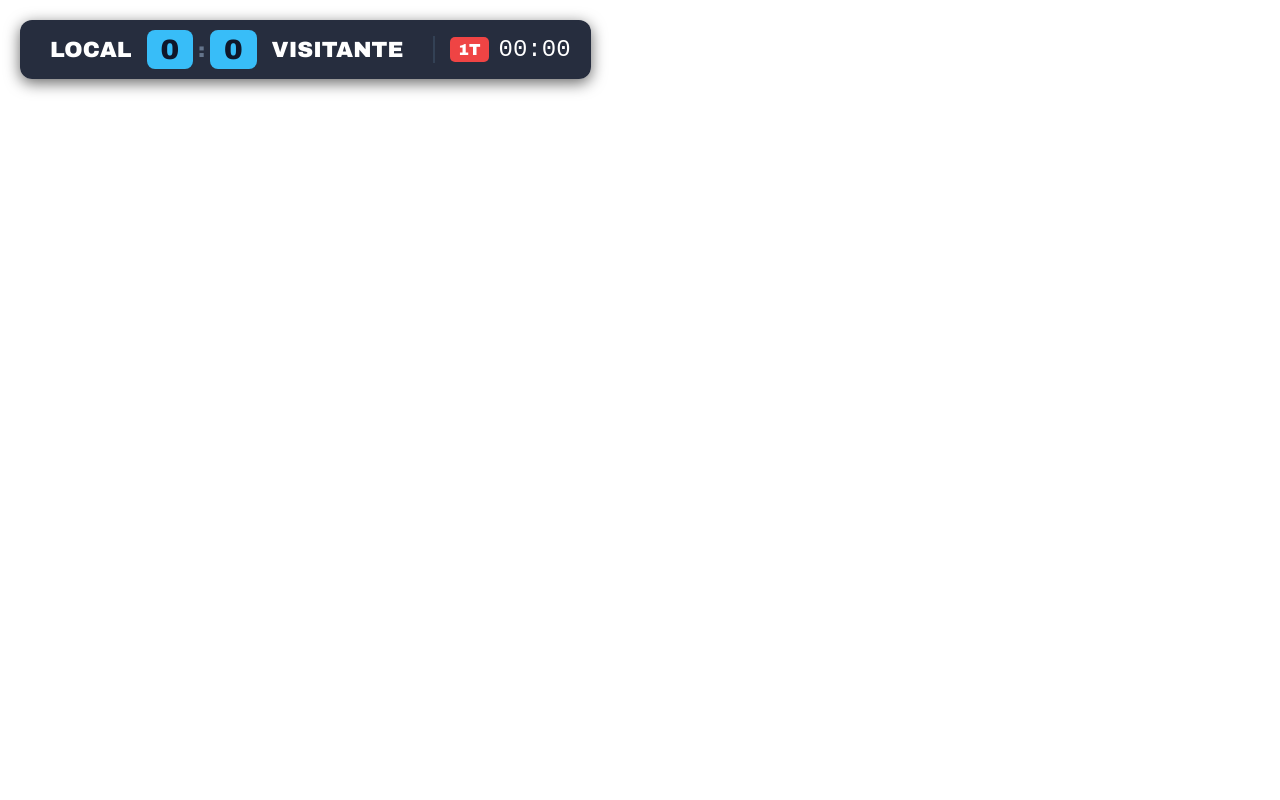
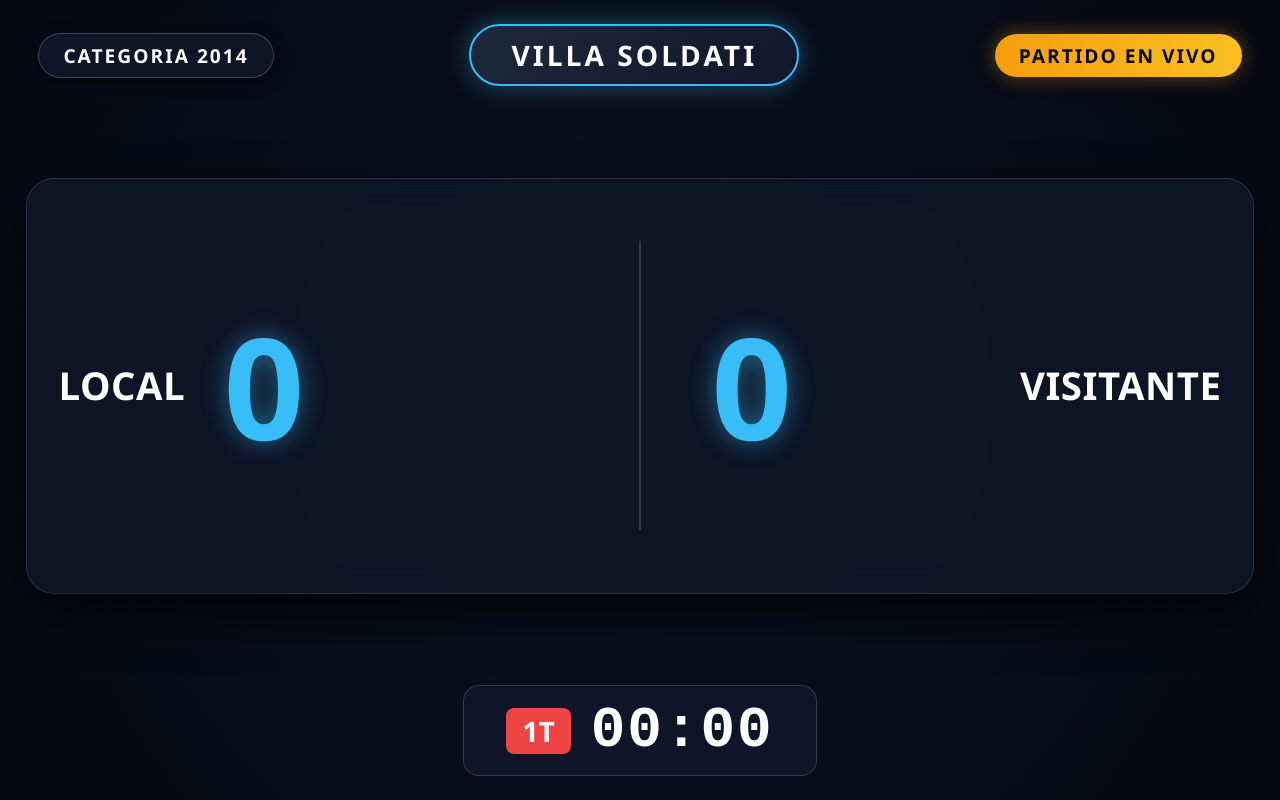
Before and after one commit to tablerojuventudunida/marcador, a website: page public/tv.html in a window 1280 px wide. Drawn offline with nearby package versions, Linux system fonts and the light colour scheme; no server answers.

Commit message:
Update tv.html

```diff
--- a/public/tv.html
+++ b/public/tv.html
@@ -2,188 +2,284 @@
 <html lang="es">
 <head>
   <meta charset="UTF-8">
-  <title>Marcador TV</title>
+  <meta name="viewport" content="width=device-width, initial-scale=1.0">
+  <title>Tablero TV Profesional</title>
   <script src="/socket.io/socket.io.js"></script>
   <style>
+    * { box-sizing: border-box; margin: 0; padding: 0; }
+
     body {
-      margin: 0;
-      padding: 0;
-      background: transparent;
-      font-family: 'Arial Black', sans-serif;
+      background-color: #060913;
+      background-size: cover;
+      background-position: center;
+      background-repeat: no-repeat;
+      color: #ffffff;
+      font-family: 'Segoe UI', Roboto, sans-serif;
+      height: 100vh;
+      display: flex;
+      flex-direction: column;
+      justify-content: space-between;
+      align-items: center;
+      padding: 3vh 3vw;
       overflow: hidden;
     }
 
-    /* BARRA SUPERIOR DEL MARCADOR */
-    #scoreboard {
+    .overlay {
       position: absolute;
-      top: 20px;
-      left: 20px;
+      inset: 0;
+      background: radial-gradient(circle, rgba(15,23,42,0.6) 0%, rgba(6,9,19,0.95) 100%);
+      z-index: 1;
+    }
+
+    .top-bar {
+      position: relative;
+      z-index: 2;
+      width: 100%;
+      display: flex;
+      justify-content: space-between;
+      align-items: center;
+    }
+
+    .category-badge {
+      font-size: 1.5vw;
+      font-weight: 900;
+      color: #ffffff;
+      background: rgba(15, 23, 42, 0.9);
+      padding: 8px 24px;
+      border-radius: 30px;
+      text-transform: uppercase;
+      letter-spacing: 2px;
+      border: 1px solid rgba(255, 255, 255, 0.2);
+      box-shadow: 0 4px 15px rgba(0, 0, 0, 0.5);
+    }
+
+    .center-badge {
+      font-size: 2.2vw;
+      font-weight: 900;
+      color: #ffffff;
+      background: linear-gradient(135deg, #1e293b, #0f172a);
+      padding: 10px 40px;
+      border-radius: 40px;
+      text-transform: uppercase;
+      letter-spacing: 3px;
+      border: 2px solid #38bdf8;
+      box-shadow: 0 0 25px rgba(56, 189, 248, 0.4);
+    }
+
+    .header-badge {
+      font-size: 1.5vw;
+      font-weight: 900;
+      color: #060913;
+      background: linear-gradient(90deg, #f59e0b, #fbbf24);
+      padding: 8px 24px;
+      border-radius: 30px;
+      text-transform: uppercase;
+      letter-spacing: 2px;
+      box-shadow: 0 0 20px rgba(245, 158, 11, 0.4);
+    }
+
+    .main-container {
+      position: relative;
+      z-index: 2;
+      display: flex;
+      flex-direction: column;
+      align-items: center;
+      width: 96vw;
+      max-width: 1600px;
+      gap: 20px;
+    }
+
+    .scoreboard {
+      display: flex;
+      width: 100%;
+      height: 52vh;
+      background: rgba(15, 23, 42, 0.85);
+      backdrop-filter: blur(16px);
+      border-radius: 28px;
+      border: 1px solid rgba(255, 255, 255, 0.12);
+      box-shadow: 0 20px 50px rgba(0, 0, 0, 0.8);
+      overflow: hidden;
+    }
+
+    .team-card {
+      flex: 1;
+      display: grid;
+      grid-template-columns: auto 1fr auto;
+      align-items: center;
+      padding: 0 2.5vw;
+      gap: 2vw;
+    }
+
+    .shield-box {
+      width: 13vw;
+      height: 13vw;
+      max-width: 180px;
+      max-height: 180px;
+      background: #ffffff;
+      border-radius: 50%;
       display: flex;
       align-items: center;
-      background: rgba(15, 23, 42, 0.9);
-      color: white;
-      border-radius: 12px;
-      padding: 10px 20px;
-      box-shadow: 0 4px 15px rgba(0,0,0,0.6);
+      justify-content: center;
+      padding: 6px;
+      box-shadow: 0 8px 25px rgba(0, 0, 0, 0.5);
+      border: 4px solid rgba(255, 255, 255, 0.3);
+      clip-path: circle(50% at 50% 50%);
     }
 
-    .team-logo {
-      width: 45px;
-      height: 45px;
-      object-fit: contain;
-      margin: 0 10px;
+    .shield-box img {
+      width: 100%;
+      height: 100%;
+      object-fit: cover;
+      border-radius: 50%;
     }
 
     .team-name {
-      font-size: 22px;
-      font-weight: bold;
+      font-size: 3vw;
+      font-weight: 900;
       text-transform: uppercase;
-      padding: 0 10px;
+      letter-spacing: 0.5px;
+      color: #ffffff;
+      white-space: normal;
+      word-break: normal;
+      line-height: 1.1;
     }
 
     .score {
-      font-size: 28px;
-      background: #38bdf8;
-      color: #0f172a;
-      padding: 4px 14px;
-      border-radius: 8px;
-      margin: 0 5px;
+      font-size: 11vw;
       font-weight: 900;
+      color: #38bdf8;
+      font-variant-numeric: tabular-nums;
+      text-shadow: 0 0 25px rgba(56, 189, 248, 0.5);
+      line-height: 1;
+      padding: 0 1vw;
     }
 
-    .timer-box {
-      margin-left: 20px;
-      border-left: 2px solid #334155;
-      padding-left: 15px;
+    .vs-divider {
+      width: 2px;
+      height: 70%;
+      background: rgba(255, 255, 255, 0.15);
+      align-self: center;
+    }
+
+    .timer-card {
+      position: relative;
+      z-index: 2;
       display: flex;
       align-items: center;
-      gap: 10px;
+      gap: 20px;
+      background: rgba(15, 23, 42, 0.95);
+      padding: 12px 42px;
+      border-radius: 16px;
+      border: 1px solid rgba(255, 255, 255, 0.15);
     }
 
-    .period-badge {
+    .period-tag {
+      font-size: 2.2vw;
+      font-weight: 900;
+      color: #ffffff;
       background: #ef4444;
-      color: white;
-      padding: 4px 8px;
-      border-radius: 5px;
-      font-size: 16px;
-      font-weight: bold;
+      padding: 4px 16px;
+      border-radius: 8px;
     }
 
-    .timer {
-      font-size: 24px;
+    .timer-text {
+      font-size: 4.5vw;
+      font-weight: 800;
+      font-family: monospace;
       color: #ffffff;
-      font-family: monospace;
-    }
-
-    /* OVERLAY ANIMADO DE GOL */
-    #goal-overlay {
-      position: fixed;
-      top: 0;
-      left: 0;
-      width: 100vw;
-      height: 100vh;
-      background: rgba(0, 0, 0, 0.8);
-      display: flex;
-      flex-direction: column;
-      justify-content: center;
-      align-items: center;
-      opacity: 0;
-      pointer-events: none;
-      transition: opacity 0.4s ease;
-      z-index: 9999;
-    }
-
-    #goal-overlay.active {
-      opacity: 1;
-    }
-
-    .goal-title {
-      font-size: 120px;
-      color: #eab308;
-      text-shadow: 0 0 20px #ef4444, 0 0 40px #eab308;
-      animation: pulse 0.6s infinite alternate;
-      margin: 0;
-      text-transform: uppercase;
-    }
-
-    .goal-team {
-      font-size: 55px;
-      color: white;
-      margin-top: 10px;
-      text-shadow: 0 2px 10px rgba(0,0,0,0.8);
-      text-transform: uppercase;
-    }
-
-    @keyframes pulse {
-      0% { transform: scale(0.95); }
-      100% { transform: scale(1.1); }
+      letter-spacing: 2px;
     }
   </style>
 </head>
 <body>
 
-  <div id="scoreboard">
-    <img id="homeLogo" class="team-logo" style="display:none;">
-    <span class="team-name" id="homeName">LOCAL</span>
-    <span class="score" id="homeScore">0</span>
-    <span style="font-size:20px; color:#64748b;">:</span>
-    <span class="score" id="awayScore">0</span>
-    <span class="team-name" id="awayName">VISITANTE</span>
-    <img id="awayLogo" class="team-logo" style="display:none;">
+  <div class="overlay"></div>
 
-    <div class="timer-box">
-      <span class="period-badge" id="period">1T</span>
-      <span class="timer" id="timer">00:00</span>
+  <div class="top-bar">
+    <div class="category-badge" id="categoryName">CATEGORIA 2014</div>
+    <div class="center-badge">VILLA SOLDATI</div>
+    <div class="header-badge">Partido en Vivo</div>
+  </div>
+
+  <div class="main-container">
+    <div class="scoreboard">
+      <!-- Local -->
+      <div class="team-card">
+        <div class="shield-box" id="homeShieldContainer" style="display: none;">
+          <img id="homeBadge" src="" alt="">
+        </div>
+        <div class="team-name" id="homeName">LOCAL</div>
+        <div class="score" id="homeScore">0</div>
+      </div>
+
+      <div class="vs-divider"></div>
+
+      <!-- Visitante -->
+      <div class="team-card" style="grid-template-columns: auto 1fr auto; direction: rtl;">
+        <div class="shield-box" id="awayShieldContainer" style="direction: ltr; display: none;">
+          <img id="awayBadge" src="" alt="">
+        </div>
+        <div class="team-name" id="awayName" style="direction: ltr; text-align: right;">VISITANTE</div>
+        <div class="score" id="awayScore" style="direction: ltr;">0</div>
+      </div>
     </div>
   </div>
 
-  <!-- CARTEL DE GOL -->
-  <div id="goal-overlay">
-    <h1 class="goal-title">¡¡GOOOOOL!!</h1>
-    <div class="goal-team" id="goalTeamName">EQUIPO</div>
+  <div class="timer-card">
+    <div class="period-tag" id="period">1T</div>
+    <div class="timer-text" id="clock">00:00</div>
   </div>
 
   <script>
     const socket = io();
 
+    function formatTime(totalSeconds) {
+      const m = Math.floor(totalSeconds / 60).toString().padStart(2, '0');
+      const s = (totalSeconds % 60).toString().padStart(2, '0');
+      return `${m}:${s}`;
+    }
+
     socket.on('updateState', (state) => {
       document.getElementById('homeName').innerText = state.homeName || 'LOCAL';
       document.getElementById('awayName').innerText = state.awayName || 'VISITANTE';
-      document.getElementById('homeScore').innerText = state.homeScore !== undefined ? state.homeScore : 0;
-      document.getElementById('awayScore').innerText = state.awayScore !== undefined ? state.awayScore : 0;
+      document.getElementById('homeScore').innerText = state.homeScore;
+      document.getElementById('awayScore').innerText = state.awayScore;
+      document.getElementById('clock').innerText = formatTime(state.seconds);
+      document.getElementById('period').innerText = state.period;
 
-      // AQUÍ SE CORRIGE EL PERÍODO (1T, 2T, etc.)
-      document.getElementById('period').innerText = state.period || '1T';
-
-      let mins = Math.floor((state.seconds || 0) / 60).toString().padStart(2, '0');
-      let secs = ((state.seconds || 0) % 60).toString().padStart(2, '0');
-      document.getElementById('timer').innerText = `${mins}:${secs}`;
-
-      if (state.homeLogo) {
-        document.getElementById('homeLogo').src = state.homeLogo;
-        document.getElementById('homeLogo').style.display = 'inline';
+      const catElem = document.getElementById('categoryName');
+      if (state.category) {
+        catElem.innerText = state.category;
+        catElem.style.visibility = 'visible';
       } else {
-        document.getElementById('homeLogo').style.display = 'none';
+        catElem.style.visibility = 'hidden';
       }
 
-      if (state.awayLogo) {
-        document.getElementById('awayLogo').src = state.awayLogo;
-        document.getElementById('awayLogo').style.display = 'inline';
+      // Renderizado correcto de escudos
+      const homeBadge = document.getElementById('homeBadge');
+      const homeBox = document.getElementById('homeShieldContainer');
+      if (state.homeLogo && state.homeLogo.trim() !== '') {
+        homeBadge.src = state.homeLogo;
+        homeBox.style.display = 'flex';
       } else {
-        document.getElementById('awayLogo').style.display = 'none';
+        homeBox.style.display = 'none';
       }
-    });
 
-    socket.on('triggerGoal', (data) => {
-      const overlay = document.getElementById('goal-overlay');
-      const teamLabel = document.getElementById('goalTeamName');
+      const awayBadge = document.getElementById('awayBadge');
+      const awayBox = document.getElementById('awayShieldContainer');
+      if (state.awayLogo && state.awayLogo.trim() !== '') {
+        awayBadge.src = state.awayLogo;
+        awayBox.style.display = 'flex';
+      } else {
+        awayBox.style.display = 'none';
+      }
 
-      teamLabel.innerText = data.teamName;
-      overlay.classList.add('active');
-
-      setTimeout(() => {
-        overlay.classList.remove('active');
-      }, 5000);
+      // Renderizado correcto del fondo
+      if (state.bgUrl && state.bgUrl.trim() !== '') {
+        document.body.style.backgroundImage = `url('${state.bgUrl}')`;
+      } else {
+        document.body.style.backgroundImage = 'none';
+      }
     });
   </script>
 </body>
```
